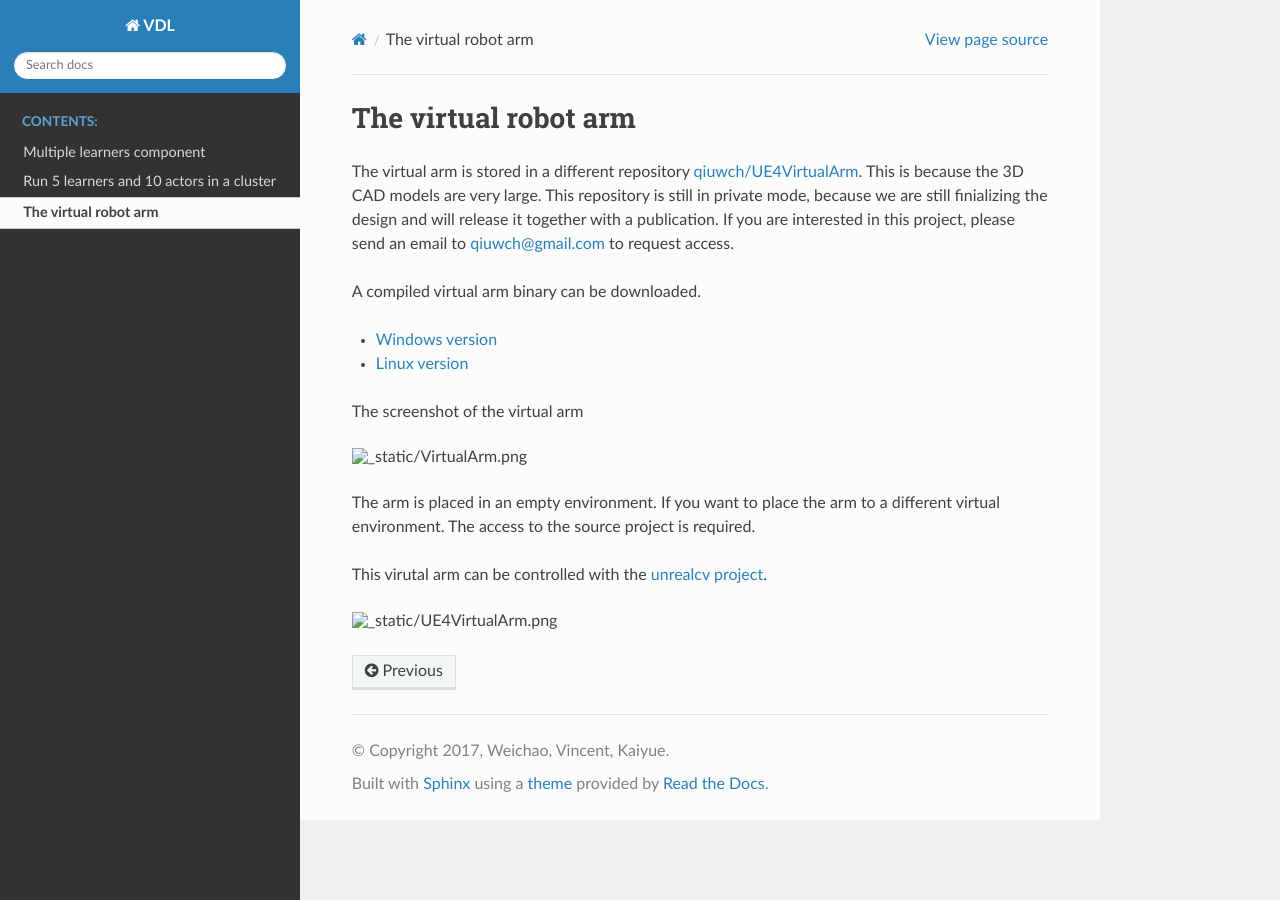
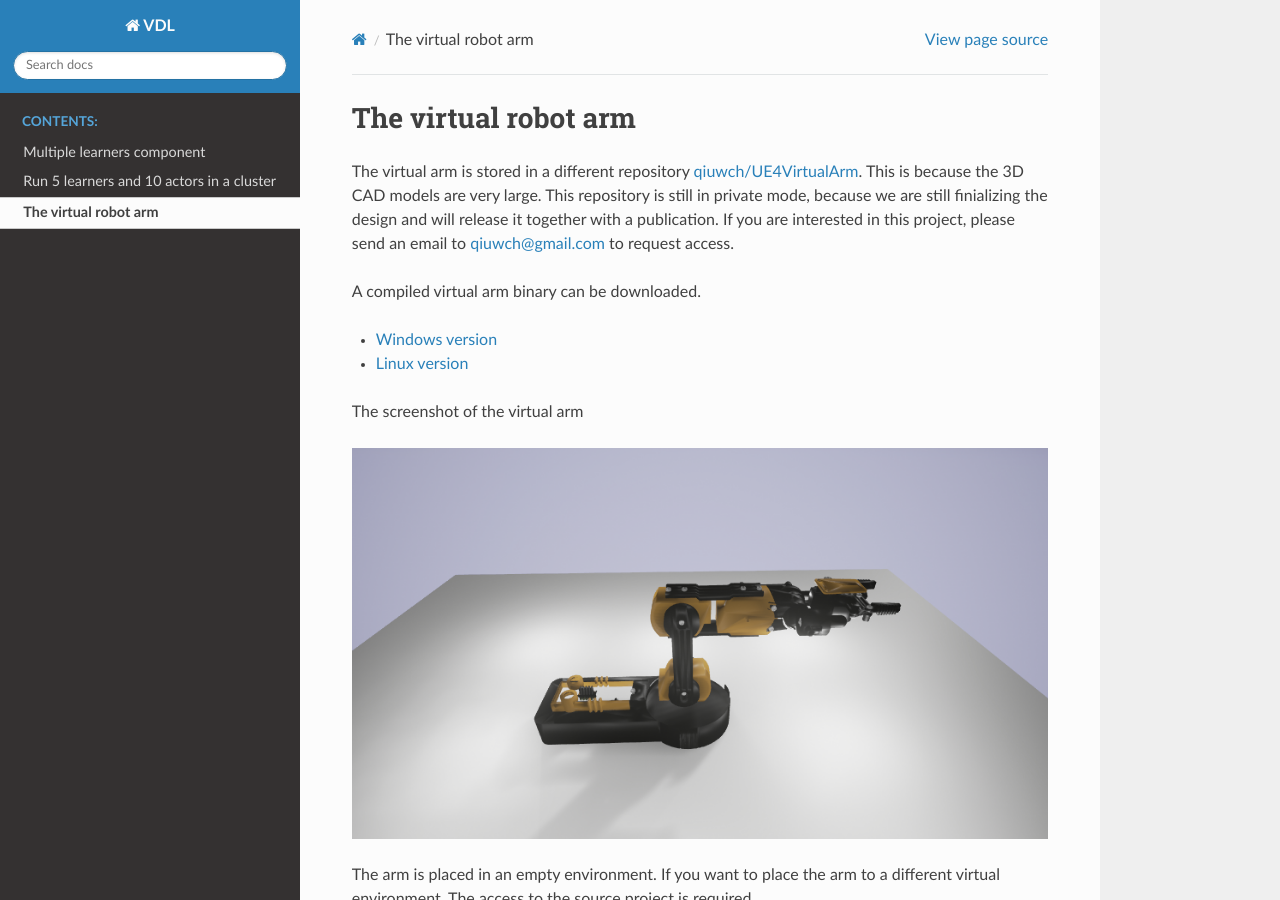
Before and after one commit to qiuwch/VDL, a Sphinx documentation site: the page built from docs/virtual_arm.rst, in a window 1280 px wide and 900 px high. Built offline with Sphinx 7.4.7 and the Read the Docs theme 2.0.0, drawn with Linux system fonts in a browser that asks for light colours.

Commit message:
Add images to the documentation.

```diff
--- a/docs/index.rst
+++ b/docs/index.rst
@@ -8,7 +8,7 @@
 
 This documentation documents how to reproduce the result in the VDL project.
 
-.. figure:: /_static/architecture.png
+.. figure:: /img/architecture.png
     :width: 500px
     :align: center
 
--- a/docs/virtual_arm.rst
+++ b/docs/virtual_arm.rst
@@ -11,10 +11,10 @@
 
 The screenshot of the virtual arm
 
-.. figure:: _static/VirtualArm.png
+.. figure:: /img/VirtualArm.png
 
 The arm is placed in an empty environment. If you want to place the arm to a different virtual environment. The access to the source project is required.
 
 This virutal arm can be controlled with the `unrealcv project <http://unrealcv.org>`__.
 
-.. figure:: _static/UE4VirtualArm.png
+.. figure:: /img/UE4VirtualArm.png
```
Also changed, not shown: docs/img/UE4VirtualArm.png (added), docs/img/VirtualArm.png (added), docs/img/architecture.png (added).
